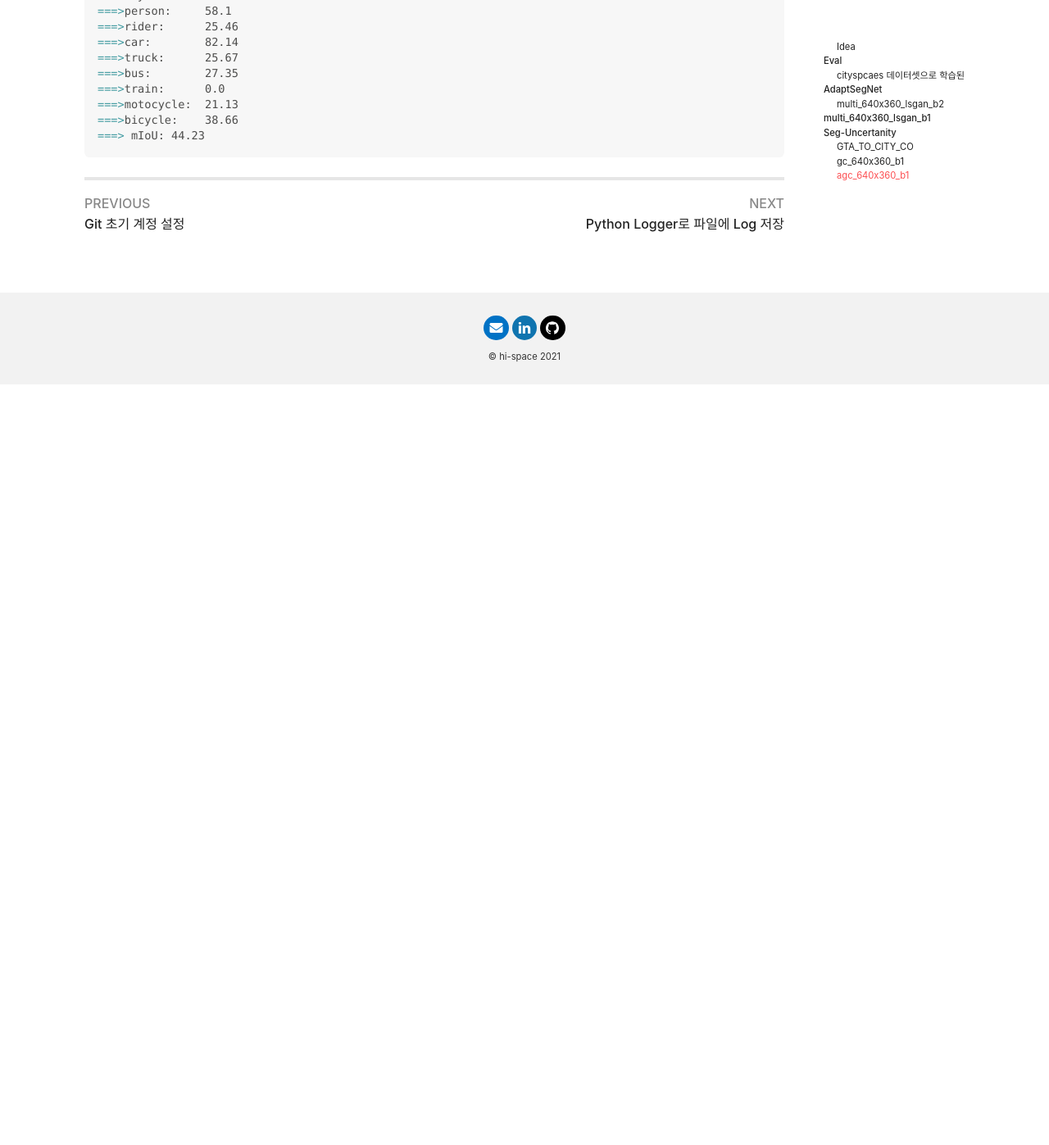
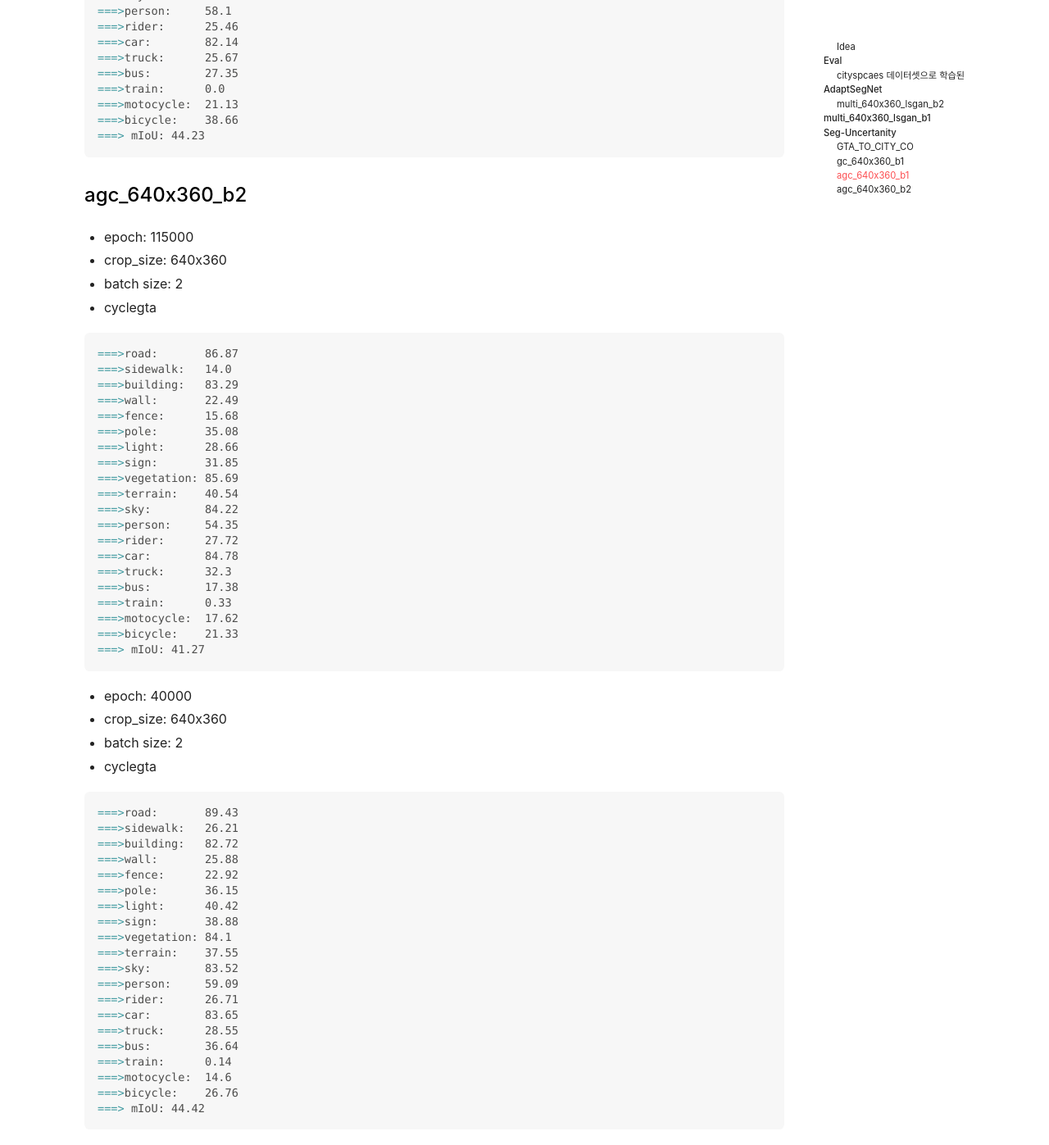
Before and after one commit to onecommit/hi-space.github.io, a Jekyll site: the page built from _posts/21-09-19-paper-eval.md, in a window 1280 px wide and 1400 px high, scrolled down 9784 px. Shown: the top 1397 px of the window at 82% size. Built offline with Jekyll 4.4.1, drawn with Linux system fonts in a browser that asks for light colours; nearby versions of some CDN libraries; comment, search, counter and statistics services are not loaded; before the commit the page ends 10253 px from its top, so only the background shows below that.

Commit message:
0927-post

````diff
--- a/_posts/21-09-19-paper-eval.md
+++ b/_posts/21-09-19-paper-eval.md
@@ -236,3 +236,61 @@
 ===>bicycle:    38.66
 ===> mIoU: 44.23
 ```
+
+### agc_640x360_b2
+
+- epoch: 115000
+- crop_size: 640x360
+- batch size: 2
+- cyclegta
+
+```sh
+===>road:       86.87
+===>sidewalk:   14.0
+===>building:   83.29
+===>wall:       22.49
+===>fence:      15.68
+===>pole:       35.08
+===>light:      28.66
+===>sign:       31.85
+===>vegetation: 85.69
+===>terrain:    40.54
+===>sky:        84.22
+===>person:     54.35
+===>rider:      27.72
+===>car:        84.78
+===>truck:      32.3
+===>bus:        17.38
+===>train:      0.33
+===>motocycle:  17.62
+===>bicycle:    21.33
+===> mIoU: 41.27
+```
+
+- epoch: 40000
+- crop_size: 640x360
+- batch size: 2
+- cyclegta
+
+```sh
+===>road:       89.43
+===>sidewalk:   26.21
+===>building:   82.72
+===>wall:       25.88
+===>fence:      22.92
+===>pole:       36.15
+===>light:      40.42
+===>sign:       38.88
+===>vegetation: 84.1
+===>terrain:    37.55
+===>sky:        83.52
+===>person:     59.09
+===>rider:      26.71
+===>car:        83.65
+===>truck:      28.55
+===>bus:        36.64
+===>train:      0.14
+===>motocycle:  14.6
+===>bicycle:    26.76
+===> mIoU: 44.42
+```
````
